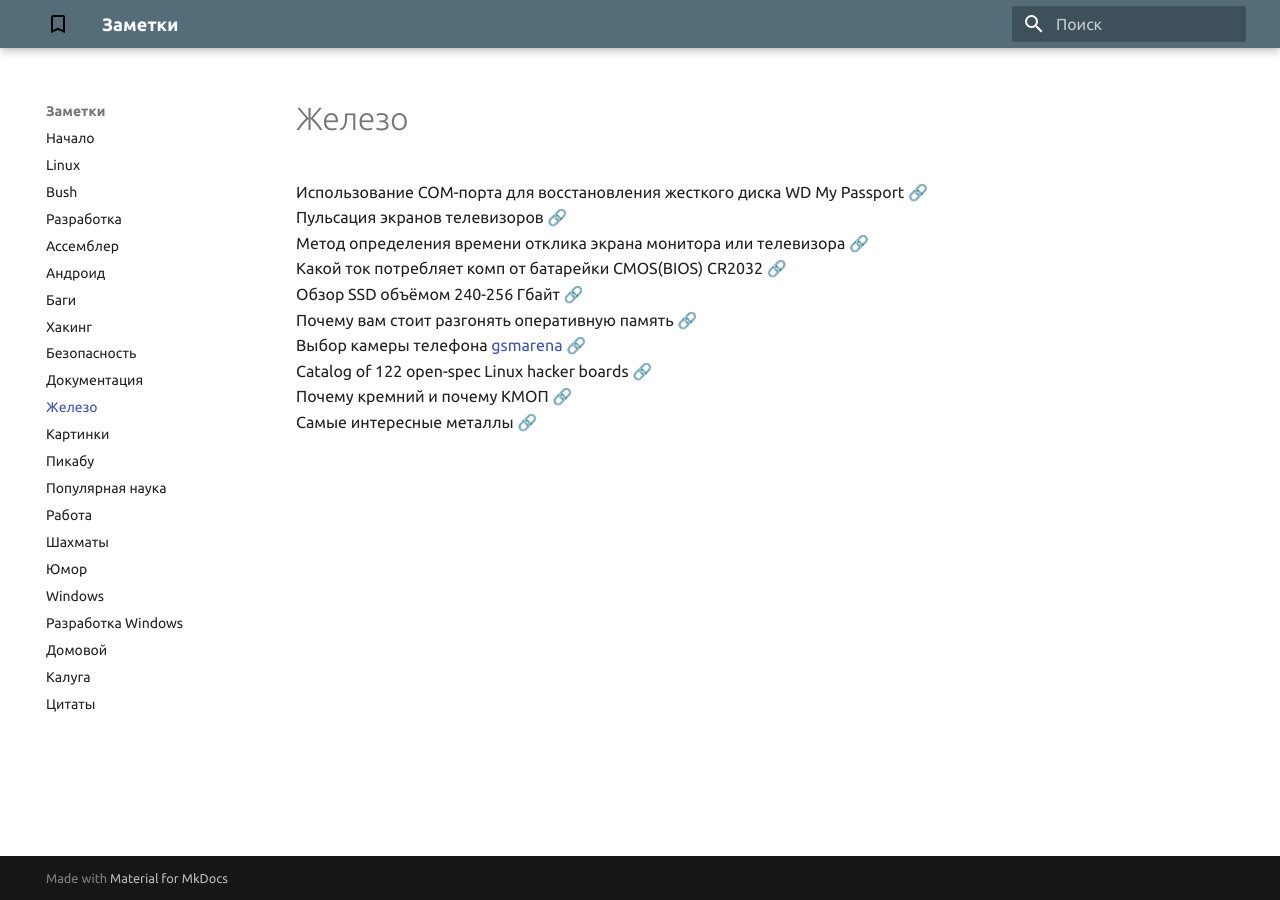
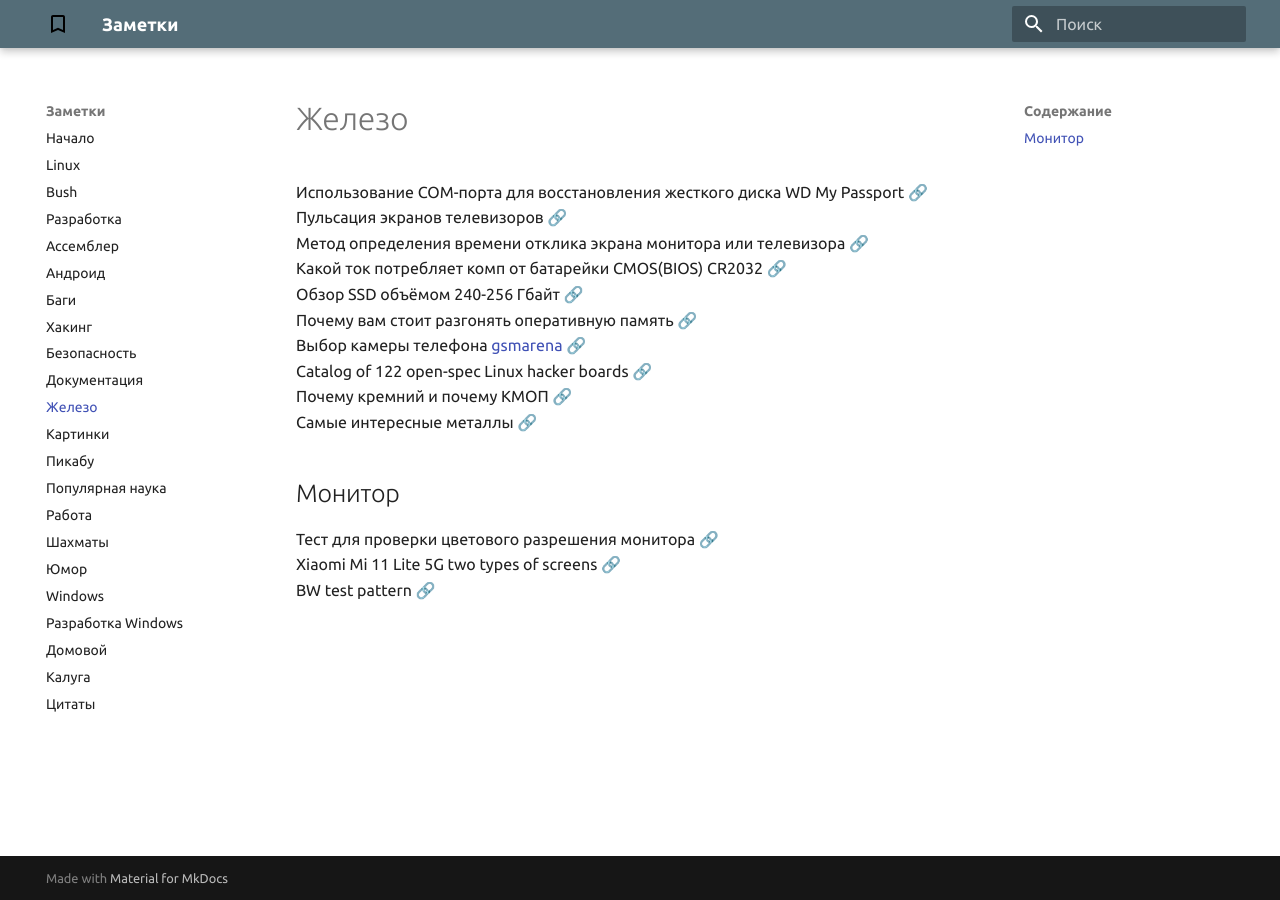
Before and after one commit to mehelme/mehelme.github.io, an MkDocs documentation site: the page built from docs/hard.md, in a window 1280 px wide. Built offline with MkDocs 1.6.1 and Material for MkDocs 9.7.7, drawn with Linux system fonts in a browser that asks for light colours.

Commit message:
Монитор

```diff
--- a/docs/hard.md
+++ b/docs/hard.md
@@ -10,3 +10,8 @@
 Catalog of 122 open-spec Linux hacker boards [&#128279;]( http://linuxgizmos.com/catalog-of-122-open-spec-linux-hacker-boards/  ) <br>
 Почему кремний и почему КМОП [&#128279;]( https://habr.com/ru/post/448320/ ) <br>
 Самые интересные металлы [&#128279;]( https://habr.com/ru/post/451280/ ) <br>
+
+## Монитор
+Тест для проверки цветового разрешения монитора [&#128279;]( https://habr.com/ru/post/378605/ ) <br>
+Xiaomi Mi 11 Lite 5G two types of screens [&#128279;]( https://forum.xda-developers.com/t/be-careful-there-are-two-types-of-screens.4270203/page-22#post-86066591 ) <br>
+BW test pattern [&#128279;]( https://ds-blobs-1.cdn.devapps.ru/24430176/bw_pattern.png?s=00382ec33e94969e63c004c800000000d1167d31e9bbe106ad1bb183a98a3870 ) <br>
```
